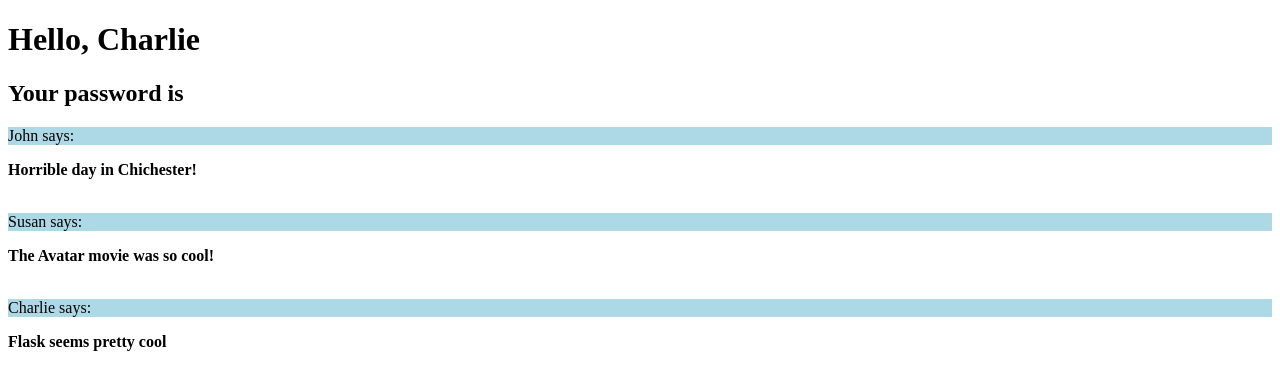
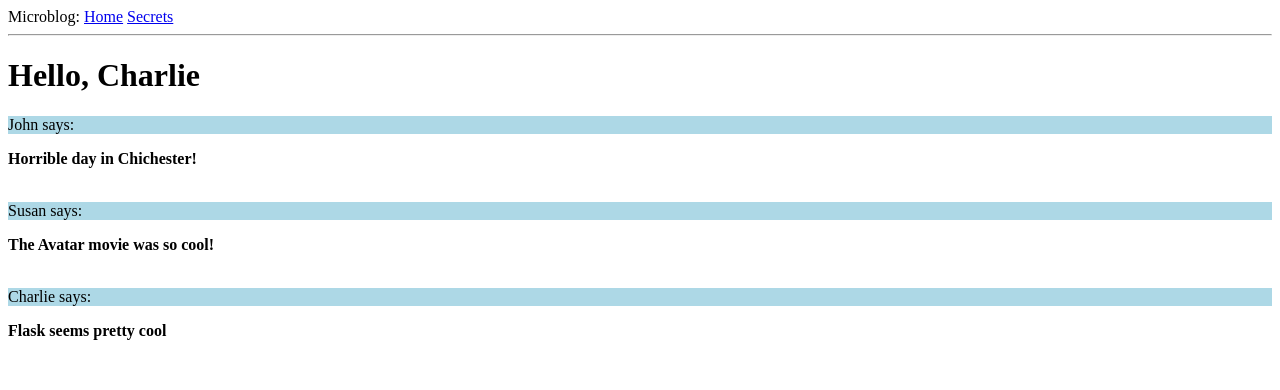
Before and after one commit to cvanbeck/learning-flask, a Flask app: page / in a window 1280 px wide. Shown: the top 390 px of the page. Run offline with Flask 2, Linux system fonts and the light colour scheme.

Commit message:
Added a base layout and a new page

```diff
--- a/microblog/app/routes.py
+++ b/microblog/app/routes.py
@@ -22,3 +22,9 @@
 
     ]
     return render_template('index.html', title='Home', user=user, posts=posts)
+
+@app.route('/')
+@app.route('/secrets')
+def secrets():
+    password = '****'
+    return render_template('secrets.html', password=password)
--- /dev/null
+++ b/microblog/app/templates/base.html
@@ -0,0 +1,21 @@
+<!DOCTYPE html>
+<html lang="en">
+<head>
+    <meta charset="UTF-8">
+    <meta http-equiv="X-UA-Compatible" content="IE=edge">
+    <meta name="viewport" content="width=device-width, initial-scale=1.0">
+    {% if title %}
+    <title>{{ title }} - Microblog</title>
+    {% else %}
+    <title>Welcome to Microblog!</title>
+    {% endif %}
+</head>
+<body>
+    <div>Microblog:
+        <a href='/index'>Home</a>
+        <a href='/secrets'>Secrets</a>
+    </div>
+    <hr>
+    {% block content %}{% endblock %}
+</body>
+</html>
--- a/microblog/app/templates/index.html
+++ b/microblog/app/templates/index.html
@@ -1,18 +1,7 @@
-<!DOCTYPE html>
-<html lang="en">
-<head>
-    <meta charset="UTF-8">
-    <meta http-equiv="X-UA-Compatible" content="IE=edge">
-    <meta name="viewport" content="width=device-width, initial-scale=1.0">
-    {% if title %}
-    <title>{{ title }} - Microblog</title>
-    {% else %}
-    <title>Welcome to Microblog!</title>
-    {% endif %}
-</head>
-<body>
+{% extends "base.html" %}
+
+{% block content %}
     <h1>Hello, {{ user.username }}</h1>
-    <h2>Your password is {{ user.password }}</h2>
     {% for post in posts %}
     <div>
         <p style="background-color:LightBlue">{{ post.author.username }} says: </p>
@@ -20,5 +9,4 @@
     </div>
     <br>
     {% endfor %}
-</body>
-</html>
+{% endblock %}
```
Also changed, not shown: microblog/app/templates/secrets.html (added, +7 -0 lines).
